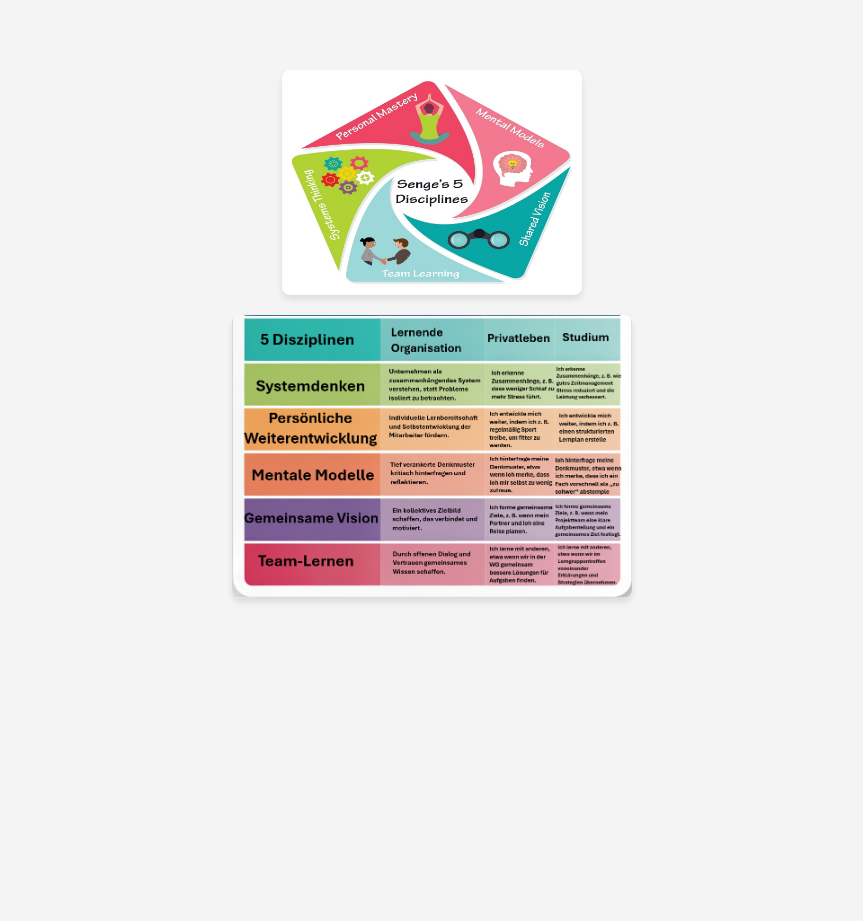
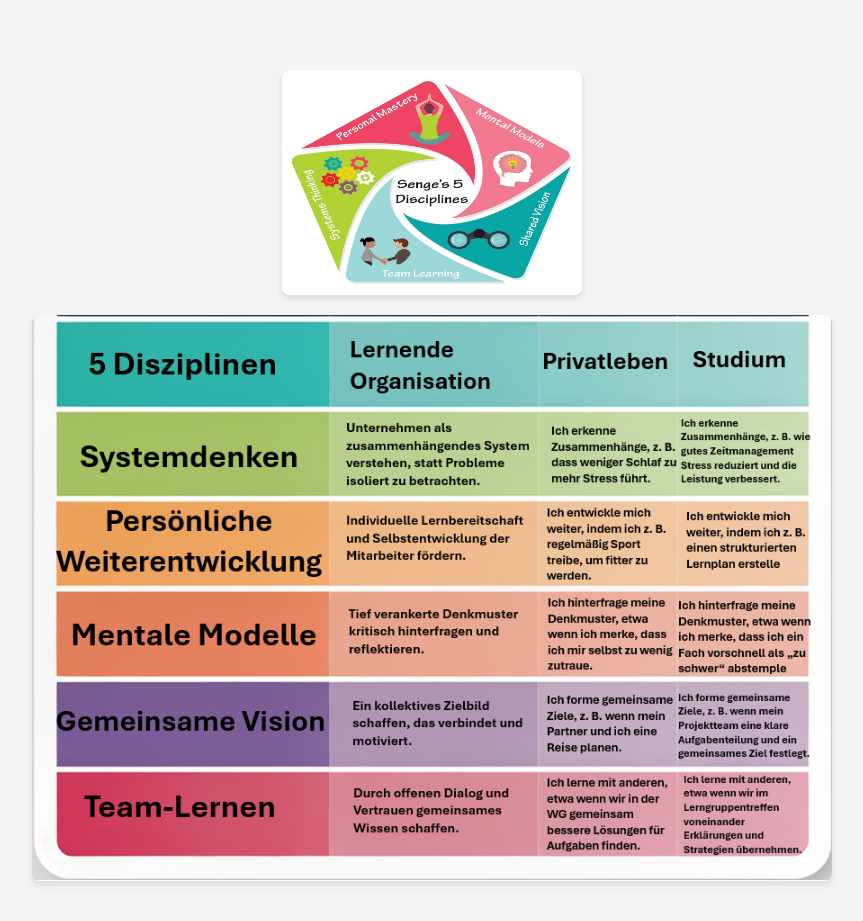
Before and after one commit to kskn14/ManagementProjekt, a plain HTML site: page index.html in a window 1280 px wide. Shown: the whole page, without its empty margins (208-1071 px from the left). Before the commit the page ends 800 px from the top, so only its background shows below. Drawn offline with Linux system fonts and the light colour scheme.

Commit message:
Update index.css

```diff
--- a/index.css
+++ b/index.css
@@ -43,7 +43,7 @@ img {
 }
 .bild-zwei {
     /* ÄNDERUNG: Setzt die Breite extrem klein auf 50 Pixel */
-    width: 400px !important;
+    width: 900px !important;
 
     /* WICHTIG: Stellt sicher, dass das Bild auf kleinen Handys nicht überläuft */
     max-width: 100% !important;
```
